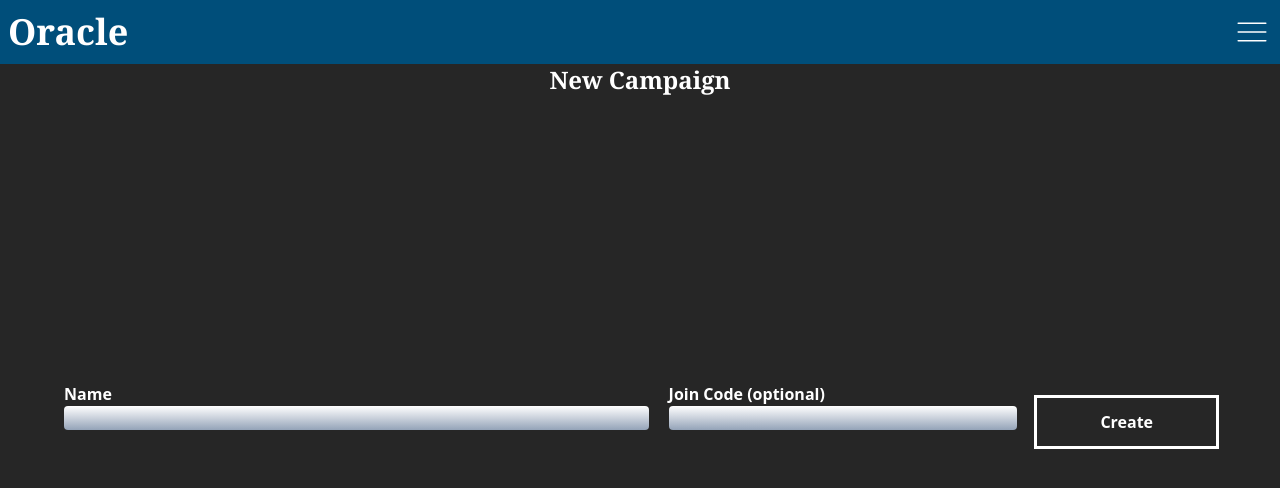
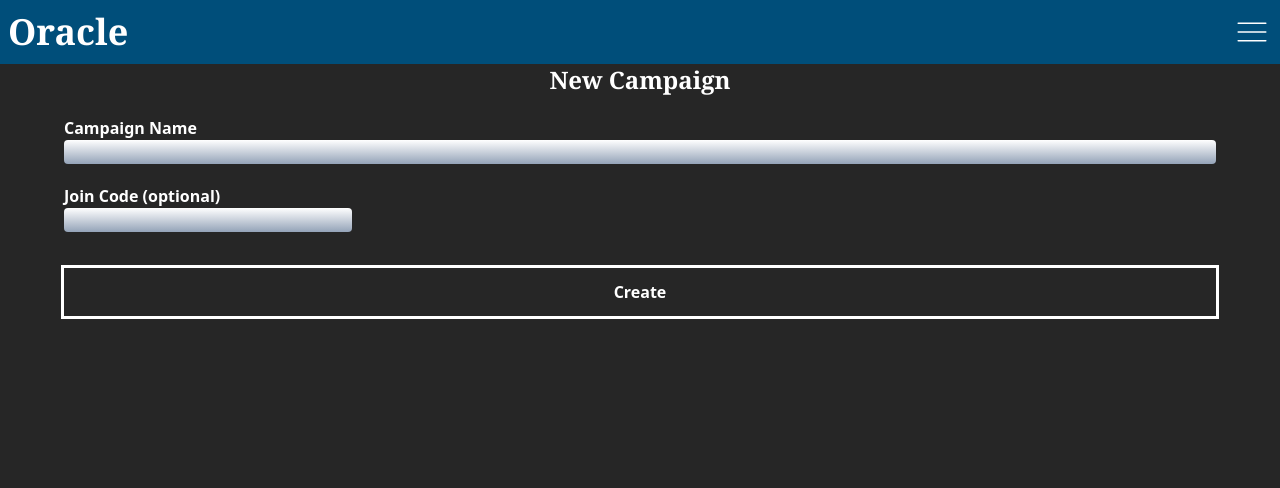
Before and after one commit to JakeIVS/Oracle, a React (Vite) app in the folder client/: page /campaigns/new in a window 1280 px wide. Shown: the top 488 px of the page. Built offline with nearby package versions, Linux system fonts and the light colour scheme; no server answers.

Commit message:
format campaign form

```diff
--- a/client/src/components/NewCampaign.jsx
+++ b/client/src/components/NewCampaign.jsx
@@ -52,13 +52,13 @@ function NewCampaign({ id }) {
           navigate('/campaigns', { replace: false });
         }}
       >
-        <Form className=" grid-col-5 grid aspect-video gap-5">
+        <Form className=" flex aspect-video flex-col gap-5">
           <h1 className="col-span-5 col-start-1 text-center font-serif text-2xl font-bold text-white">
             New Campaign
           </h1>
           <div className="col-span-3 col-start-1 flex flex-col">
             <label htmlFor="name" className="row-start-2">
-              Name
+              Campaign Name
             </label>
             <Field name="name" type="text" className={fieldFormat} />
             <ErrorMessage
@@ -68,7 +68,7 @@ function NewCampaign({ id }) {
               )}
             />
           </div>
-          <div className="col-start-4 flex flex-col">
+          <div className="col-start-4 flex w-1/4 flex-col">
             <label htmlFor="image_url" className="row-start-2">
               Join Code (optional)
             </label>
```
